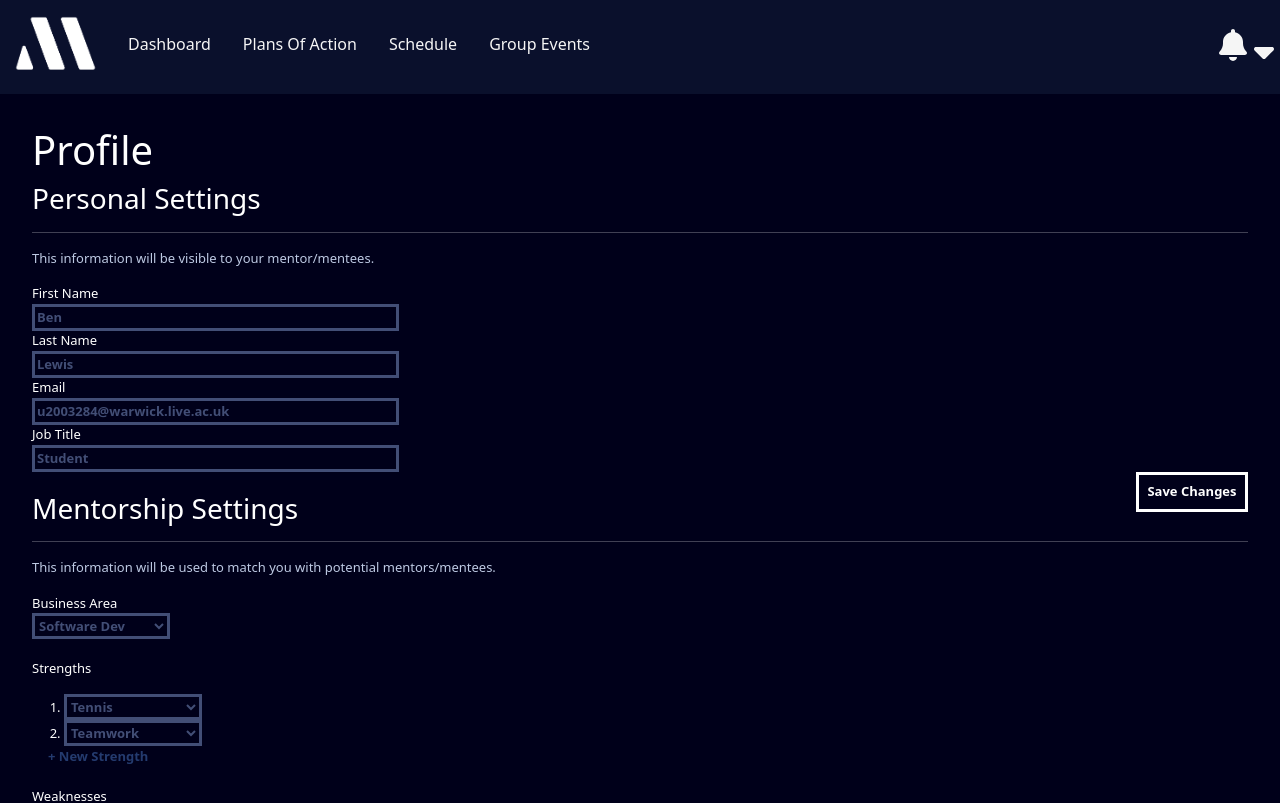
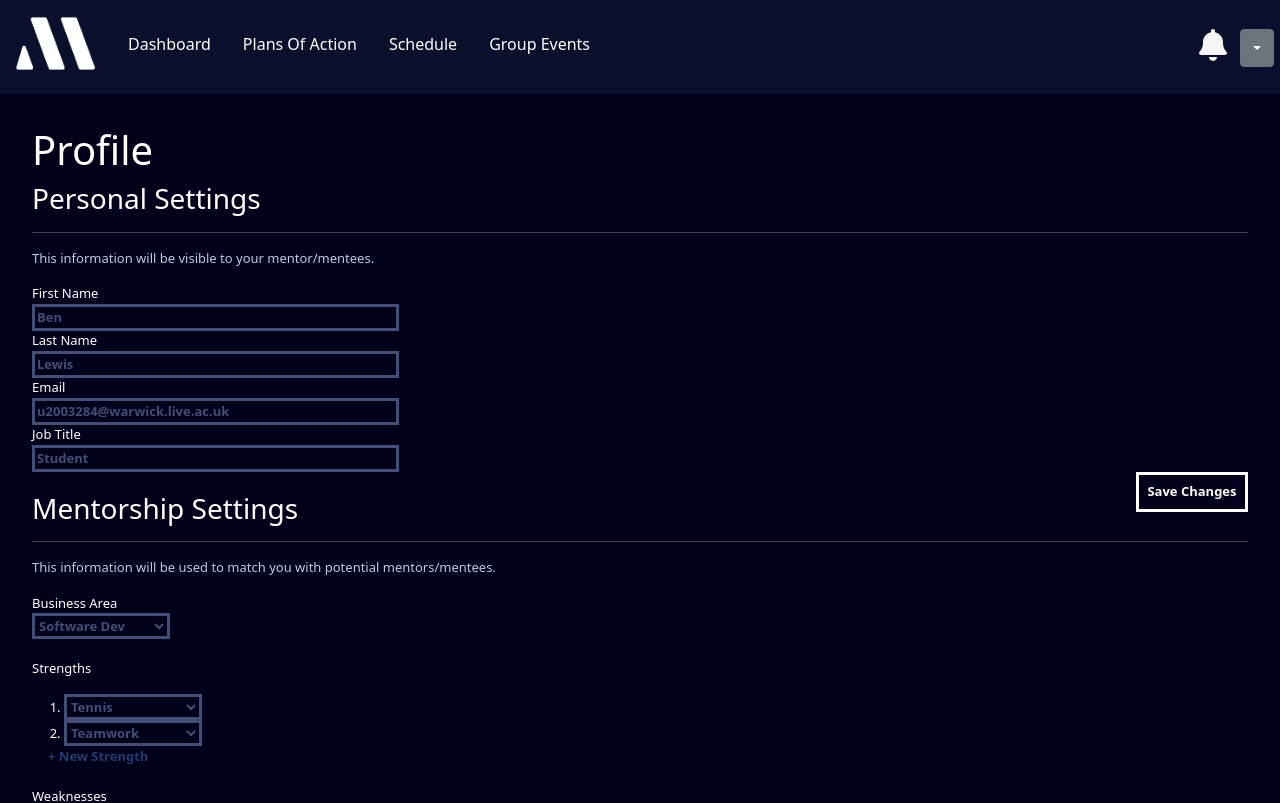
Before and after one commit to CS261-Group-17/Mentoring-Site, a Vue app in the folder mentorprise/frontend_dev/: page /#/Profile in a window 1280 px wide. Shown: the top 803 px of the page. Built offline with nearby package versions, Linux system fonts and the light colour scheme.

Commit message:
Pretty Much done profile that is waiting for API to be hooked in

```diff
--- a/mentorprise/frontend_dev/src/components/Navbar.vue
+++ b/mentorprise/frontend_dev/src/components/Navbar.vue
@@ -2,13 +2,22 @@
     <div id="navbar">
         <img id="logo" src="../assets/logo.png" alt="Logo">
         <span>
-            <ul>
+            <ul id="navcontent">
                 <li class="nav-item"><router-link class="nav-link" to="/Dashboard">Dashboard</router-link></li>
                 <li class="nav-item"><router-link class="nav-link" to="/POA">Plans Of Action</router-link></li>
                 <li class="nav-item"><router-link class="nav-link" to="/Schedule">Schedule</router-link></li>
                 <li class="nav-item"><router-link class="nav-link" to="/GroupEvents">Group Events</router-link></li>
             </ul>
-            <span class="endIcons"><fa icon="sort-down" size="2x"/></span>
+            <div class="dropdown">
+                <button class="btn btn-secondary dropdown-toggle" type="button" id="dropdownMenuButton" data-bs-toggle="dropdown" aria-expanded="false">
+                </button>
+                <ul class="dropdown-menu" aria-labelledby="dropdownMenuButton">
+                    <li><router-link class="dropdown-item" to="/Profile">Profile</router-link></li>
+                    <li><router-link class="dropdown-item" to="/Feedback">Feedback</router-link></li>
+                    <li><router-link class="dropdown-item" to="/">Sign out</router-link></li>
+                </ul>
+            </div>
+            <!-- <span class="endIcons"><fa icon="sort-down" size="2x"/></span> -->
             <span class="endIcons"><fa icon="bell" size="2x"/></span>
         </span>
     </div>
@@ -34,7 +43,7 @@ export default {
     .nav-link {
         color: whitesmoke;
     }
-    ul {
+    #navcontent {
         list-style-type: none;
         margin: 0;
         padding: 0;
@@ -42,10 +51,10 @@ export default {
         display: inline-block;
         width: auto;
     }
-    li {
+    .nav-item {
         float: left;
     }
-    li a {
+    .nav-item a {
         display: block;
         color: white;
         text-align: center;
@@ -61,4 +70,11 @@ export default {
         padding-top: 1.8rem;
         padding-right: 0.4rem;
     }
+    .dropdown {
+        display: inline;
+        float: right;
+        padding-top: 1.8rem;
+        padding-right: 0.4rem;
+        padding-left: 0.4rem;
+    }
 </style>
```
